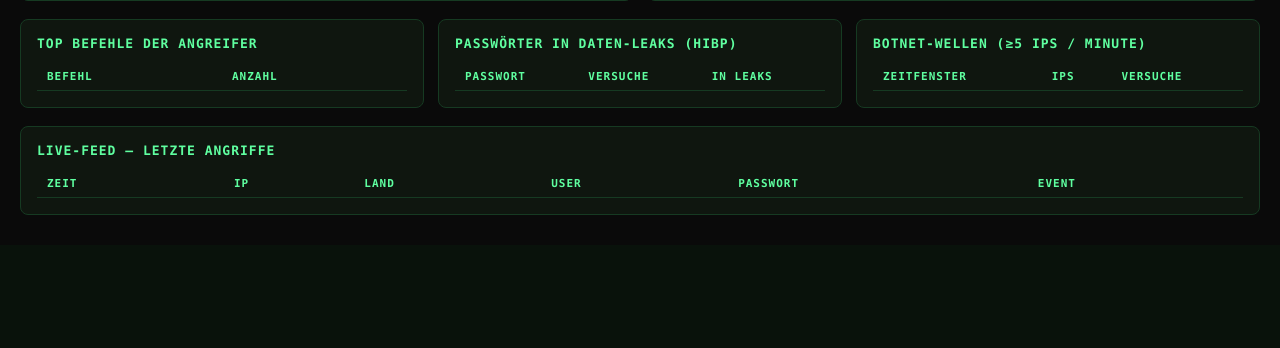
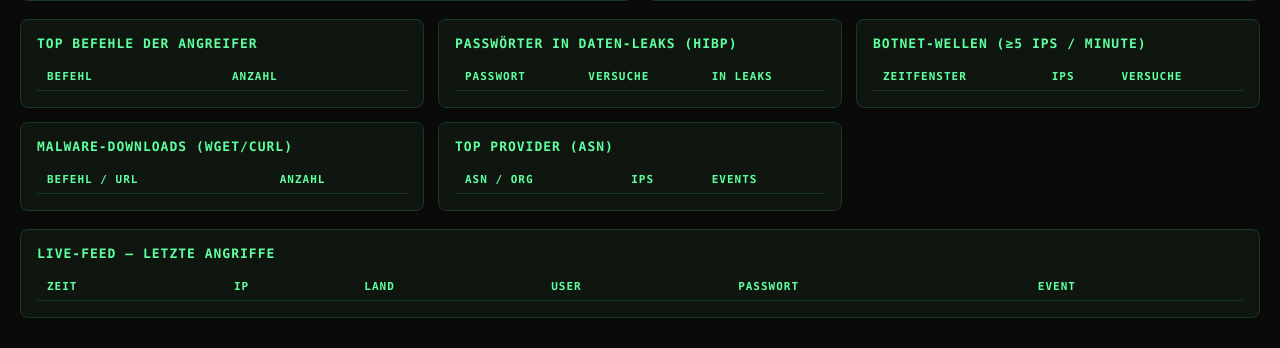
Before and after one commit to MaximilianNoethe/M183, a Flask app: template honeypot-dashboard/frontend/templates/dashboard.html in a window 1280 px wide. Shown: the part 996-1344 px from the top of the page. Before the commit the page ends 1211 px from the top, so only its background shows below. Run offline with Flask 3, Linux system fonts and the light colour scheme; the template is opened without the code that fills it, so the values that code supplies are empty.

Commit message:
Show malware downloads and top providers on the dashboard

```diff
--- a/honeypot-dashboard/frontend/static/js/analysis.js
+++ b/honeypot-dashboard/frontend/static/js/analysis.js
@@ -27,10 +27,12 @@
   }
 
   async function update() {
-    const [commands, passwords, botnet] = await Promise.all([
+    const [commands, passwords, botnet, downloads, providers] = await Promise.all([
       getJSON("/api/analysis/commands"),
       getJSON("/api/analysis/passwords"),
       getJSON("/api/analysis/botnet"),
+      getJSON("/api/analysis/downloads"),
+      getJSON("/api/analysis/providers"),
     ]);
     fillTable("#cmd-table", commands, [function (r) { return r.value; }, function (r) { return r.count; }]);
     fillTable("#hibp-table", passwords, [
@@ -43,6 +45,12 @@
       function (r) { return r.ip_count; },
       function (r) { return r.attempts; },
     ]);
+    fillTable("#dl-table", downloads, [function (r) { return r.value; }, function (r) { return r.count; }]);
+    fillTable("#provider-table", providers, [
+      function (r) { return r.value; },
+      function (r) { return r.ips; },
+      function (r) { return r.count; },
+    ]);
   }
 
   return { update: update };
--- a/honeypot-dashboard/frontend/templates/dashboard.html
+++ b/honeypot-dashboard/frontend/templates/dashboard.html
@@ -51,6 +51,20 @@
         <tbody></tbody>
       </table>
     </div>
+    <div class="panel">
+      <h2>Malware-Downloads (wget/curl)</h2>
+      <table id="dl-table">
+        <thead><tr><th>Befehl / URL</th><th>Anzahl</th></tr></thead>
+        <tbody></tbody>
+      </table>
+    </div>
+    <div class="panel">
+      <h2>Top Provider (ASN)</h2>
+      <table id="provider-table">
+        <thead><tr><th>ASN / Org</th><th>IPs</th><th>Events</th></tr></thead>
+        <tbody></tbody>
+      </table>
+    </div>
   </section>
 
   <section class="panel feedwrap">
```
